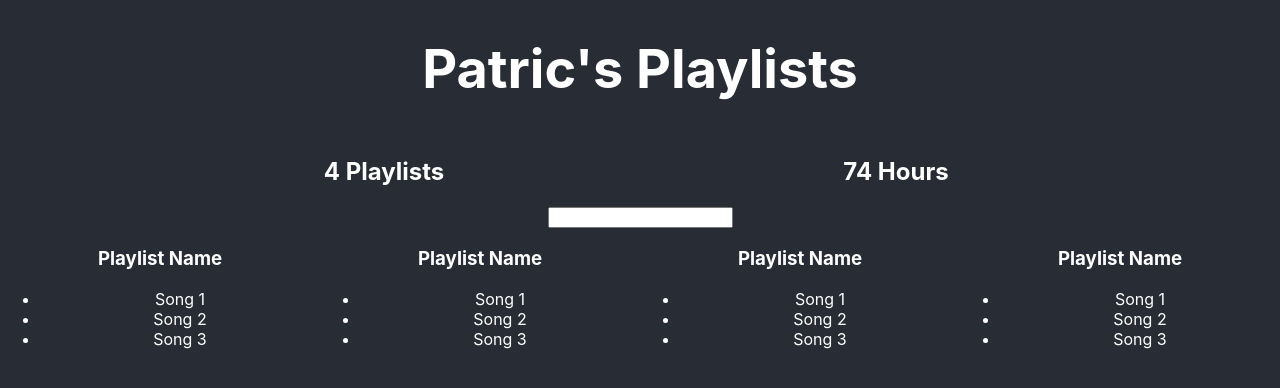
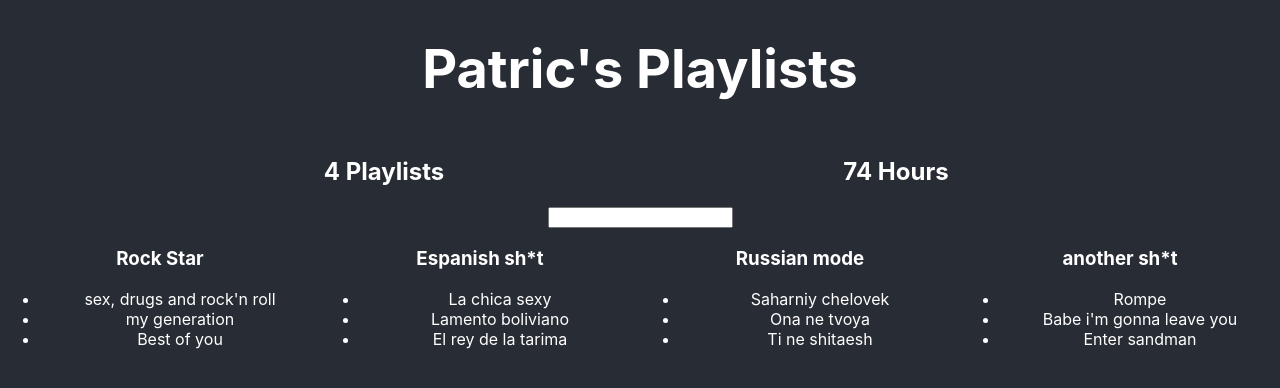
Before and after one commit to Delgach/better-playlist, a React (Create React App) app: page / in a window 1280 px wide. Shown: the top 388 px of the page. Built offline with nearby package versions, Linux system fonts and the light colour scheme.

Commit message:
Dynamic listing of fake server playlist data

```diff
--- a/src/App.js
+++ b/src/App.js
@@ -16,25 +16,25 @@ let fakeServerData = {
       {
         name: 'Espanish sh*t',
         songs: [
-          {name: "sex, drugs and rock'n roll",duration: 345},
-          {name: 'my generation',duration:333},
-          {name: 'Best of you',duration:434}
+          {name: "La chica sexy",duration: 345},
+          {name: 'Lamento boliviano',duration:333},
+          {name: 'El rey de la tarima',duration:434}
         ]
       },
       {
         name: 'Russian mode',
         songs: [
-          {name: "sex, drugs and rock'n roll",duration: 345},
-          {name: 'my generation',duration:333},
-          {name: 'Best of you',duration:434}
+          {name: "Saharniy chelovek",duration: 345},
+          {name: 'Ona ne tvoya',duration:333},
+          {name: 'Ti ne shitaesh',duration:434}
         ]
       },
       {
         name: 'another sh*t',
         songs: [
-          {name: "sex, drugs and rock'n roll",duration: 345},
-          {name: 'my generation',duration:333},
-          {name: 'Best of you',duration:434}
+          {name: "Rompe",duration: 345},
+          {name: "Babe i'm gonna leave  you", duration:333},
+          {name: 'Enter sandman',duration:434}
         ]
       },
     ]
@@ -80,14 +80,16 @@ class Filter extends Component {
 
 class Playlist extends Component {
   render() {
+    let playlist = this.props.playlist;
     return(
       <div style={{color: defaultTextcolor, width: '25%', display: 'inline-block'}}>
         <image/>
-        <h3>Playlist Name</h3>
+        <h3>{playlist.name}</h3>
         <ul>
-          <li>Song 1</li>
-          <li>Song 2</li>
-          <li>Song 3</li>
+          {
+            playlist.songs.map(song =>
+            <li>{song.name}</li>
+          )}
         </ul>
       </div>
     );
@@ -117,10 +119,10 @@ class App extends Component {
           <PlaylistCounter playlists={this.state.serverData.user.playlists}/>
           <HoursCounter playlists={this.state.serverData.user.playlists}/>
           <Filter/>
-          <Playlist/>
-          <Playlist/>
-          <Playlist/>
-          <Playlist/>
+          {
+            this.state.serverData.user.playlists.map(playlist =>
+              <Playlist playlist={playlist}/>
+            )}
         </div> : <h1>Loading...</h1>
         }
       </div>
```
